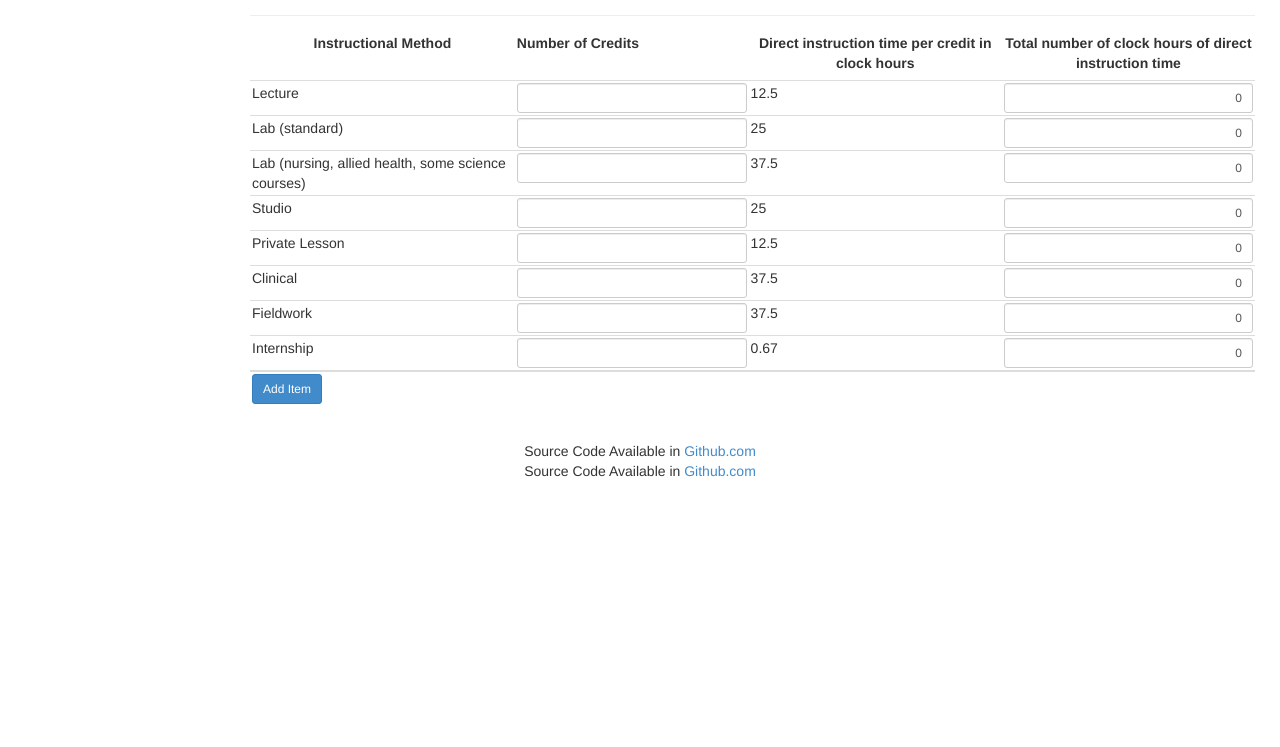
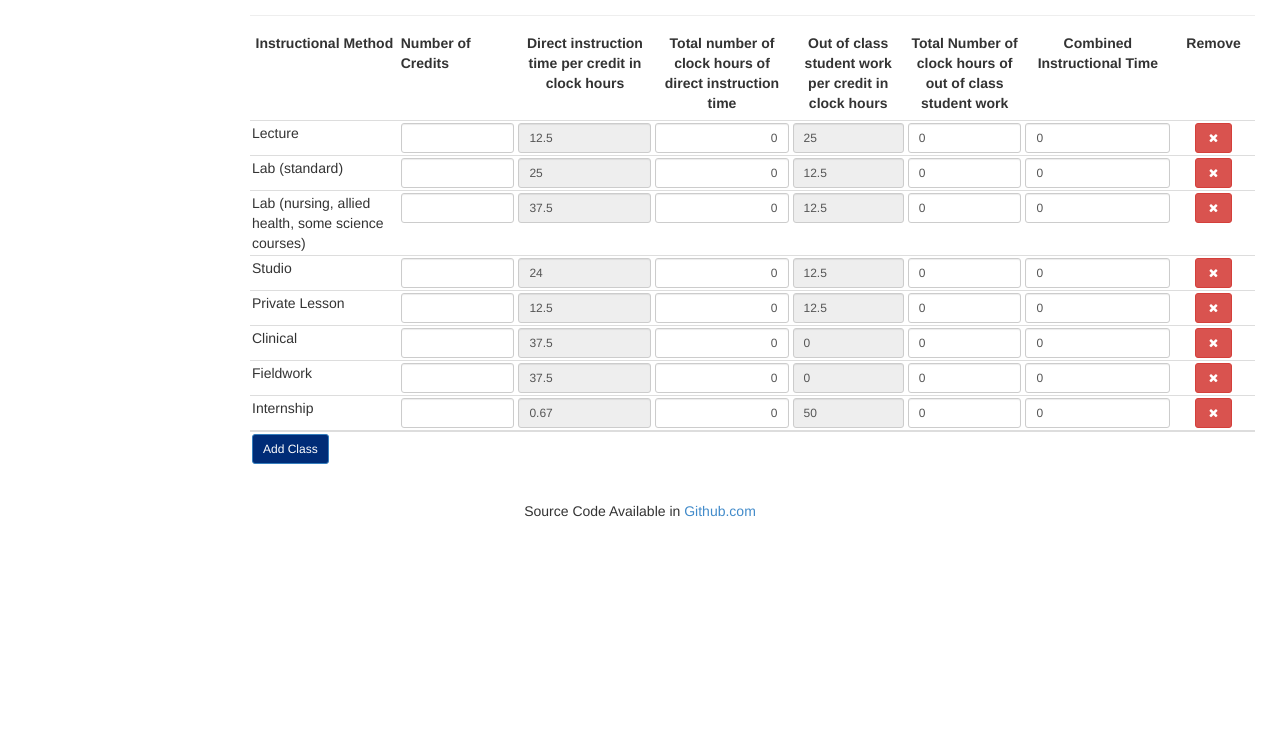
Before and after one commit to iantoons/Credit-Hour-Calculator, a plain HTML site: page index.html in a window 1280 px wide. Shown: the part 53-800 px from the top of the page. Drawn offline with nearby package versions, Linux system fonts and the light colour scheme.

Commit message:
Added the rest of the sections. Fixed calculations. Added favicon. Adjusted colors to match college website.

```diff
--- a/index.html
+++ b/index.html
@@ -8,6 +8,7 @@
     <title>
         Credit Hour Calculator
     </title>
+    <link rel="shortcut icon" type="image/jpg" href="img/favicon.ico"/>
     <link href="css/bootstrap.css" rel="stylesheet" type="text/css">
     <link href="css/sb-admin.css" rel="stylesheet" type="text/css">
     <link href="css/style.css" rel="stylesheet" type="text/css">
@@ -18,7 +19,7 @@
 <div id="wrapper">
     <nav class="navbar navbar-inverse navbar-fixed-top" role="navigation">
         <div class="navbar-header">
-            <a class="navbar-brand" href="#">Credit Hour Calculator</a>
+            <a class="navbar-brand" href="#" >PGCC Credit Hour Calculator</a>
         </div>
     </nav>
     <div id="page-wrapper" class="float-right">
@@ -33,69 +34,106 @@
                             <td style="width: 5%"><label>Number of Credits</label></td>
                             <td style="width: 5%" class="text-center"><label>Direct instruction time per credit in clock hours</label></td>
                             <td style="width:  5%" class="text-center"><label>Total number of clock hours of direct instruction time</label></td>
+                            <td style="width:  5%" class="text-center"><label>Out of class student work per credit in clock hours</label></td>
+                            <td style="width:  5%" class="text-center"><label>Total Number of clock hours of out of class student work</label></td>
+                            <td style="width:  5%" class="text-center"><label>Combined Instructional Time</label></td>
+                            <td style="width:  2%" class="text-center"><label>Remove</label></td>
                         </tr>
                         </thead>
                         <tbody id="itemlist">
                         <!-- LECTURE 1 -->
                         <tr>
                             <td>Lecture</td>
-                            <td><input class="form-control input-sm" data-cell="B1"></td>
-                            <td data-cell="C1">12.5</td>
-                            <td><input class="form-control input-sm text-right" data-cell="D1" data-format="0[.]00" data-formula="B1 * C1"></td>
+                            <td><input class="form-control input-sm" data-cell="B0"></td>
+                            <td><input class="form-control input-sm" data-cell="C0" value="12.5" disabled></td>
+                            <td><input class="form-control input-sm text-right" data-cell="D0" data-format="0[.]00" data-formula="B0 * C0"></td>
+                            <td><input class="form-control input-sm" data-cell="E0" value="25" disabled></td>
+                            <td><input class="form-control input-sm" data-cell="F0" data-format="0[.]00" data-formula="B0 * E0"></td>
+                            <td><input class="form-control input-sm" data-cell="G0" data-format="0[.]00" data-formula="D0 + F0"></td>
+                            <td class="text-center"><button class="btn-remove btn btn-sm btn-danger"><i class="fa fa-times fa-fw"></i></button></td>
+
                         </tr>
                         <!-- LAB 2 -->
                         <tr>
                             <td>Lab (standard)</td>
                             <td><input class="form-control input-sm" data-cell="B2"></td>
-                            <td data-cell="C2">25</td>
+                            <td><input class="form-control input-sm" data-cell="C2" value="25" disabled></td>
                             <td><input class="form-control input-sm text-right" data-cell="D2" data-format="0[.]00" data-formula="B2 * C2"></td>
+                            <td><input class="form-control input-sm" data-cell="E2" value="12.5" disabled></td>
+                            <td><input class="form-control input-sm" data-cell="F2" data-format="0[.]00" data-formula="B2 * E2"></td>
+                            <td><input class="form-control input-sm" data-cell="G2" data-format="0[.]00" data-formula="D2 + F2"></td>
+                            <td class="text-center"><button class="btn-remove btn btn-sm btn-danger"><i class="fa fa-times fa-fw"></i></button></td>
                         </tr>
                         <!-- Lab (nursing, allied health, some science courses) 3 -->
                         <tr>
                             <td>Lab (nursing, allied health, some science courses)</td>
                             <td><input class="form-control input-sm" data-cell="B3"></td>
-                            <td data-cell="C3">37.5</td>
+                            <td><input class="form-control input-sm" data-cell="C3" value="37.5" disabled></td>
                             <td><input class="form-control input-sm text-right" data-cell="D3" data-format="0[.]00" data-formula="B3 * C3"></td>
+                            <td><input class="form-control input-sm" data-cell="E3" value="12.5" disabled></td>
+                            <td><input class="form-control input-sm" data-cell="F3" data-format="0[.]00" data-formula="B3 * E3"></td>
+                            <td><input class="form-control input-sm" data-cell="G3" data-format="0[.]00" data-formula="D3 + F3"></td>
+                            <td class="text-center"><button class="btn-remove btn btn-sm btn-danger"><i class="fa fa-times fa-fw"></i></button></td>
                         </tr>
                         <!-- Studio 4 -->
                         <tr>
                             <td>Studio</td>
                             <td><input class="form-control input-sm" data-cell="B4"></td>
-                            <td data-cell="C4">25</td>
+                            <td><input class="form-control input-sm" data-cell="C4" value="24" disabled></td>
                             <td><input class="form-control input-sm text-right" data-cell="D4" data-format="0[.]00" data-formula="B4 * C4"></td>
+                            <td><input class="form-control input-sm" data-cell="E4" value="12.5" disabled></td>
+                            <td><input class="form-control input-sm" data-cell="F4" data-format="0[.]00" data-formula="B4 * E4"></td>
+                            <td><input class="form-control input-sm" data-cell="G4" data-format="0[.]00" data-formula="D4 + F4"></td>
+                            <td class="text-center"><button class="btn-remove btn btn-sm btn-danger"><i class="fa fa-times fa-fw"></i></button></td>
                         </tr>
                         <!-- PRIVATE LESSON 5 -->
                         <tr>
                             <td>Private Lesson</td>
                             <td><input class="form-control input-sm" data-cell="B5"></td>
-                            <td data-cell="C5">12.5</td>
+                            <td><input class="form-control input-sm" data-cell="C5" value="12.5" disabled></td>
                             <td><input class="form-control input-sm text-right" data-cell="D5" data-format="0[.]00" data-formula="B5 * C5"></td>
+                            <td><input class="form-control input-sm" data-cell="E5" value="12.5" disabled></td>
+                            <td><input class="form-control input-sm" data-cell="F5" data-format="0[.]00" data-formula="B5 * E5"></td>
+                            <td><input class="form-control input-sm" data-cell="G5" data-format="0[.]00" data-formula="D5 + F5"></td>
+                            <td class="text-center"><button class="btn-remove btn btn-sm btn-danger"><i class="fa fa-times fa-fw"></i></button></td>
                         </tr>
                         <!-- CLINICAL 6 -->
                         <tr>
                             <td>Clinical</td>
                             <td><input class="form-control input-sm" data-cell="B6"></td>
-                            <td data-cell="C6">37.5</td>
+                            <td><input class="form-control input-sm" data-cell="C6" value="37.5" disabled></td>
                             <td><input class="form-control input-sm text-right" data-cell="D6" data-format="0[.]00" data-formula="B6 * C6"></td>
+                            <td><input class="form-control input-sm" data-cell="E6" value="0" disabled></td>
+                            <td><input class="form-control input-sm" data-cell="F6" data-format="0[.]00" data-formula="B6 * E6"></td>
+                            <td><input class="form-control input-sm" data-cell="G6" data-format="0[.]00" data-formula="D6 + F6"></td>
+                            <td class="text-center"><button class="btn-remove btn btn-sm btn-danger"><i class="fa fa-times fa-fw"></i></button></td>
                         </tr>
                         <!-- FIELDWORK 7 -->
                         <tr>
                             <td>Fieldwork</td>
                             <td><input class="form-control input-sm" data-cell="B7"></td>
-                            <td data-cell="C7">37.5</td>
+                            <td><input class="form-control input-sm" data-cell="C7" value="37.5" disabled></td>
                             <td><input class="form-control input-sm text-right" data-cell="D7" data-format="0[.]00" data-formula="B7 * C7"></td>
+                            <td><input class="form-control input-sm" data-cell="E7" value="0" disabled></td>
+                            <td><input class="form-control input-sm" data-cell="F7" data-format="0[.]00" data-formula="B7 * E7"></td>
+                            <td><input class="form-control input-sm" data-cell="G7" data-format="0[.]00" data-formula="D7 + F7"></td>
+                            <td class="text-center"><button class="btn-remove btn btn-sm btn-danger"><i class="fa fa-times fa-fw"></i></button></td>
                         </tr>
                         <!-- INTERNSHIP 8 -->
                         <tr>
                             <td>Internship</td>
                             <td><input class="form-control input-sm" data-cell="B8"></td>
-                            <td data-cell="C8">0.67</td>
+                            <td><input class="form-control input-sm" data-cell="C8" value="0.67" disabled></td>
                             <td><input class="form-control input-sm text-right" data-cell="D8" data-format="0[.]00" data-formula="B8 * C8"></td>
+                            <td><input class="form-control input-sm" data-cell="E8" value="50" disabled></td>
+                            <td><input class="form-control input-sm" data-cell="F8" data-format="0[.]00" data-formula="B8 * E8"></td>
+                            <td><input class="form-control input-sm" data-cell="G8" data-format="0[.]00" data-formula="D8 + F8"></td>
+                            <td class="text-center"><button class="btn-remove btn btn-sm btn-danger"><i class="fa fa-times fa-fw"></i></button></td>
                         </tr>
                         </tbody>
                         <tr>
                             <td>
-                                <button id="add_item" class="btn btn-sm btn-primary">Add Item</button>
+                                <button id="add_item" class="btn btn-sm btn-primary">Add Class</button>
                             </td>
                             <td>&nbsp;</td>
                         </tr>
@@ -115,14 +153,6 @@
 
 </footer>
 
-<!-- Footer -->
-<footer class="page-footer font-small blue">
-
-    <div class="footer-copyright text-center py-3">Source Code Available in
-        <a href="https://github.com/TeamHeroes/teamheroes.github.io"> Github.com</a>
-    </div>
-
-</footer>
 <script src="js/jquery-3.6.0.min.js" type="text/javascript"></script>
 <script src="js/jquery-calx-sample-2.2.8.min.js" type="text/javascript"></script>
 <script src="js/bootstrap.js" type="text/javascript"></script>
@@ -140,10 +170,18 @@
                 <td><input class="form-control input-sm text-right " data-cell="B'+i+'" data-format="0[.]00"></td>\
                 <td><input class="form-control input-sm text-right" data-cell="C'+i+'" data-format="0[.]00"></td>\
                 <td><input class="form-control input-sm text-right" data-cell="D'+i+'" data-format="0[.]00" data-formula="B'+i+' * C'+i+'"></td>\
+                <td><input class="form-control input-sm text-right" data-cell="E'+i+'" data-format="0[.]00"></td>\
+                <td><input class="form-control input-sm text-right" data-cell="F'+i+'" data-format="0[.]00" data-formula="B'+i+' * E'+i+'"></td>\
+                <td><input class="form-control input-sm text-right" data-cell="G'+i+'" data-format="0[.]00" data-formula="D'+i+' + F'+i+'"></td>\
                 <td class="text-center"><button class="btn-remove btn btn-sm btn-danger"><i class="fa fa-times fa-fw"></i></button></td>\
             </tr>'
         );
         //console.log('new row appended');
+
+
+        //button in case needed
+        //<td class="text-center"><button class="btn-remove btn btn-sm btn-danger" float="left"><i class="fa fa-times fa-fw"></i></button></td>
+
 
         $form.calx('update');
         $form.calx('getCell', 'G1').setFormula('SUM(F1:F'+i+')');
```
Also changed, not shown: css/bootstrap.css.
